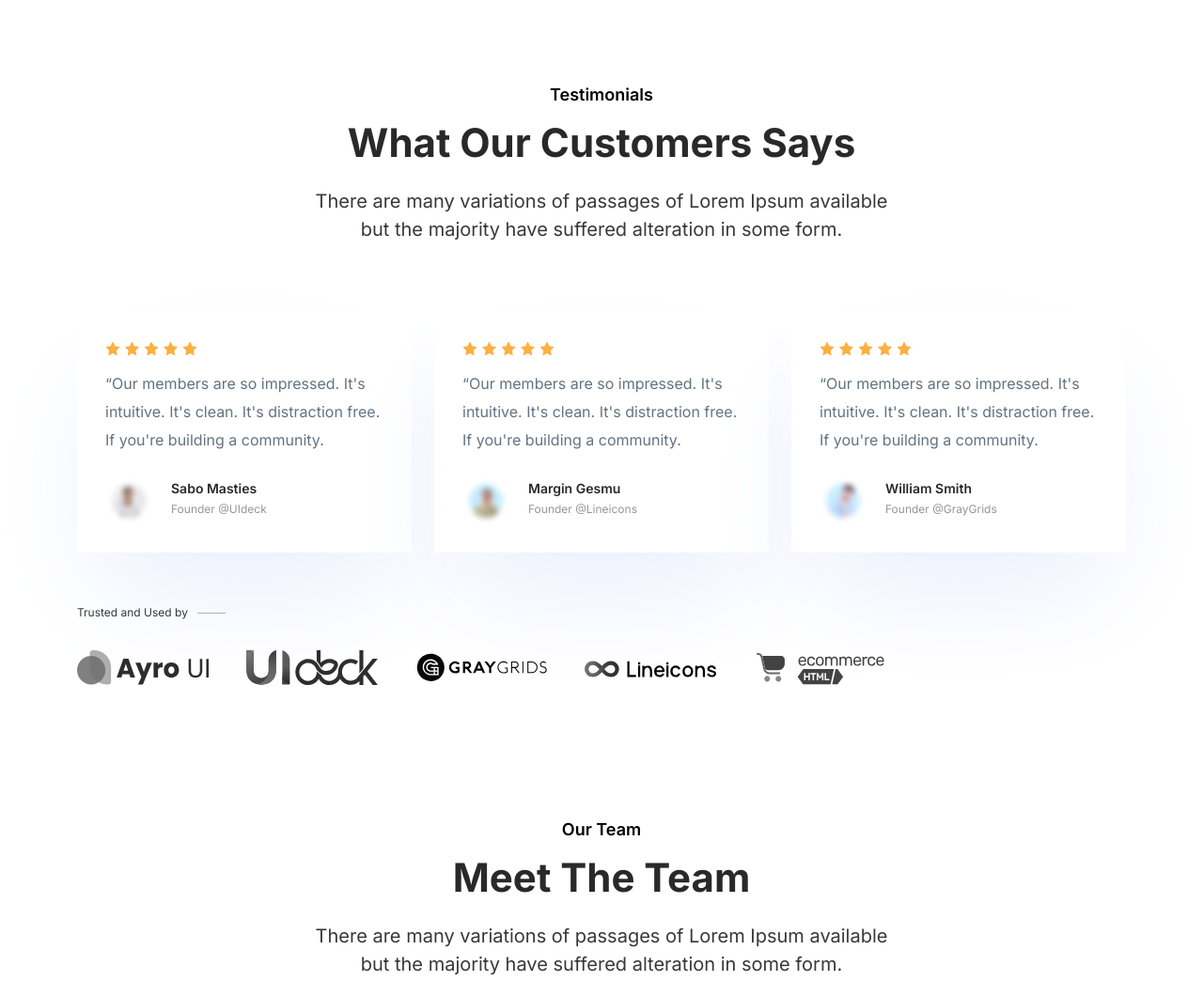
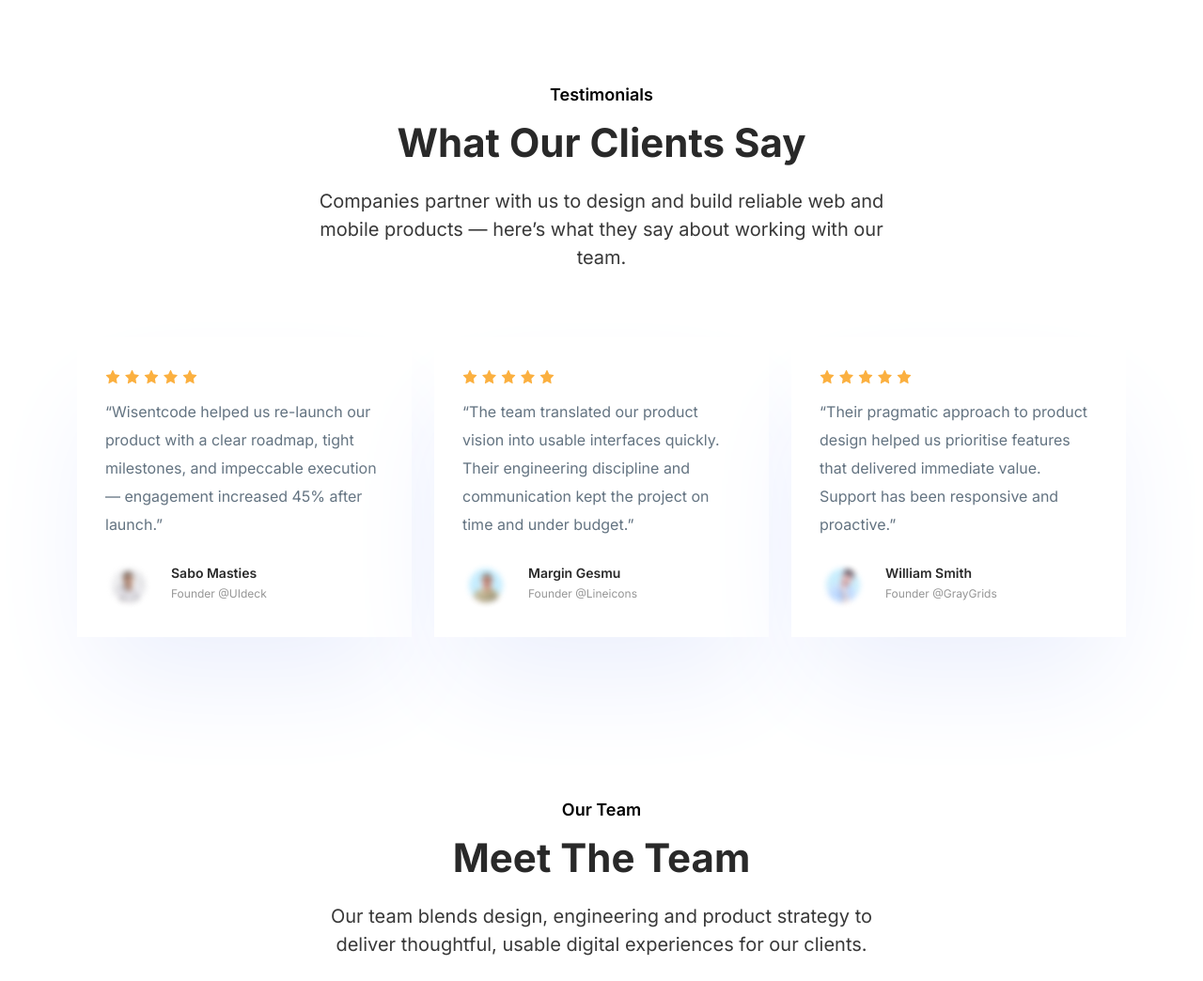
Before and after one commit to wisentcode/wisentcode.github.io, a plain HTML site: page index.html in a window 1280 px wide. Shown: the part 3360-4404 px from the top of the page at 94% size. Drawn offline with Linux system fonts and the light colour scheme.

Commit message:
content: update testimonials, team copy and add AGENTS.md (guidance for agents)

```diff
--- a/index.html
+++ b/index.html
@@ -387,10 +387,9 @@
         <div class="col-lg-12">
           <div class="ud-section-title mx-auto text-center">
             <span>Testimonials</span>
-            <h2>What our Customers Says</h2>
+            <h2>What Our Clients Say</h2>
             <p>
-              There are many variations of passages of Lorem Ipsum available
-              but the majority have suffered alteration in some form.
+              Companies partner with us to design and build reliable web and mobile products — here’s what they say about working with our team.
             </p>
           </div>
         </div>
@@ -408,8 +407,7 @@
             </div>
             <div class="ud-testimonial-content">
               <p>
-                “Our members are so impressed. It's intuitive. It's clean.
-                It's distraction free. If you're building a community.
+                “Wisentcode helped us re-launch our product with a clear roadmap, tight milestones, and impeccable execution — engagement increased 45% after launch.”
               </p>
             </div>
             <div class="ud-testimonial-info">
@@ -434,8 +432,7 @@
             </div>
             <div class="ud-testimonial-content">
               <p>
-                “Our members are so impressed. It's intuitive. It's clean.
-                It's distraction free. If you're building a community.
+                “The team translated our product vision into usable interfaces quickly. Their engineering discipline and communication kept the project on time and under budget.”
               </p>
             </div>
             <div class="ud-testimonial-info">
@@ -460,8 +457,7 @@
             </div>
             <div class="ud-testimonial-content">
               <p>
-                “Our members are so impressed. It's intuitive. It's clean.
-                It's distraction free. If you're building a community.
+                “Their pragmatic approach to product design helped us prioritise features that delivered immediate value. Support has been responsive and proactive.”
               </p>
             </div>
             <div class="ud-testimonial-info">
@@ -477,30 +473,7 @@
         </div>
       </div>
       <div class="row">
-        <div class="col-lg-12">
-          <div class="ud-brands wow fadeInUp" data-wow-delay=".2s">
-            <div class="ud-title">
-              <h6>Trusted and Used by</h6>
-            </div>
-            <div class="ud-brands-logo">
-              <div class="ud-single-logo">
-                <img src="assets/images/brands/ayroui.svg" alt="ayroui" />
-              </div>
-              <div class="ud-single-logo">
-                <img src="assets/images/brands/uideck.svg" alt="uideck" />
-              </div>
-              <div class="ud-single-logo">
-                <img src="assets/images/brands/graygrids.svg" alt="graygrids" />
-              </div>
-              <div class="ud-single-logo">
-                <img src="assets/images/brands/lineicons.svg" alt="lineicons" />
-              </div>
-              <div class="ud-single-logo">
-                <img src="assets/images/brands/ecommerce-html.svg" alt="ecommerce-html" />
-              </div>
-            </div>
-          </div>
-        </div>
+
       </div>
     </div>
   </section>
@@ -515,8 +488,7 @@
             <span>Our Team</span>
             <h2>Meet The Team</h2>
             <p>
-              There are many variations of passages of Lorem Ipsum available
-              but the majority have suffered alteration in some form.
+              Our team blends design, engineering and product strategy to deliver thoughtful, usable digital experiences for our clients.
             </p>
           </div>
         </div>
```
Also changed, not shown: about.html (+1 -2 lines), 1 other file.
